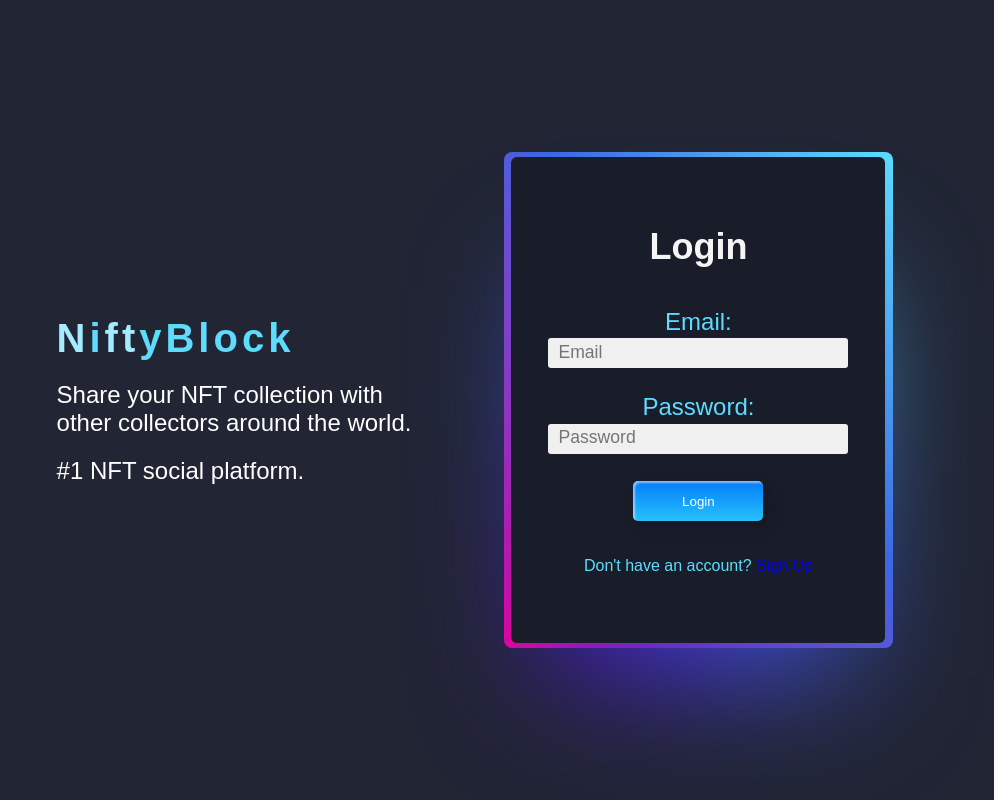
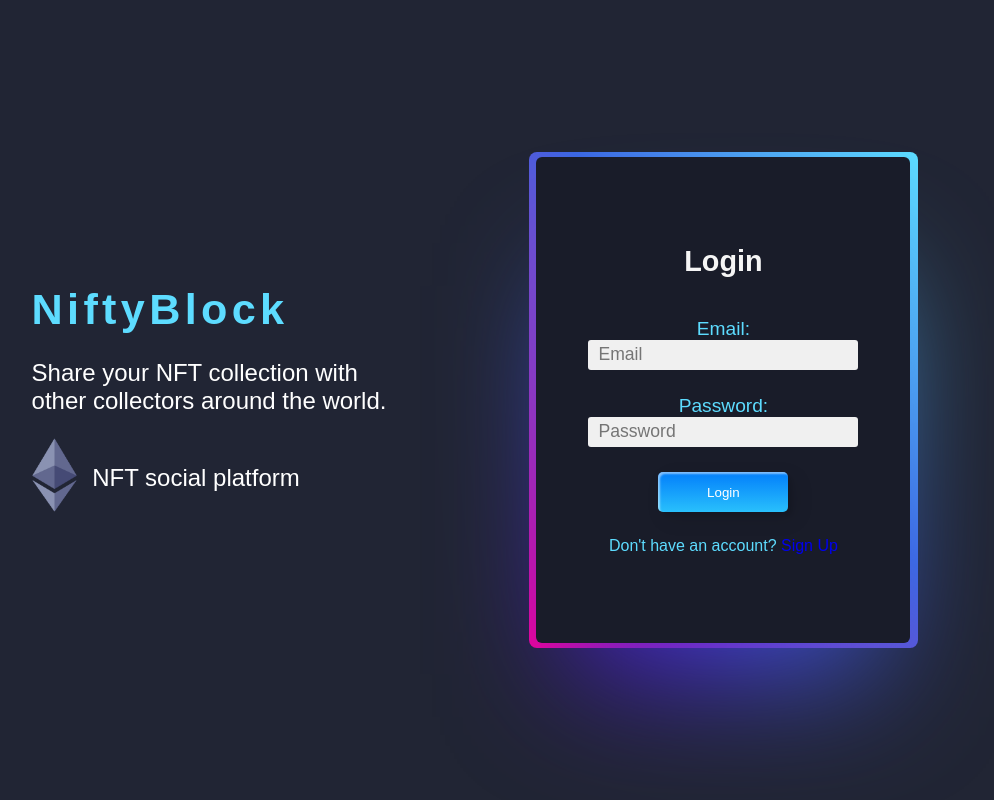
Before and after one commit to chrishorizon/nft_project, a Flask app: page / in a window 1280 px wide. Shown: the whole page, without its empty margins (169-1163 px from the left). Run offline with Flask 2, Linux system fonts and the light colour scheme.

Commit message:
added ethereum image

```diff
--- a/flask_app/static/css/style.css
+++ b/flask_app/static/css/style.css
@@ -12,7 +12,7 @@ h2{
 
 .font-color{
     color: #5ddcff;
-    font-size: 1.5rem;
+    font-size: 1.2rem;
 }
 
 .btn-signup{
@@ -30,7 +30,7 @@ h2{
 
 .form-control{
   height: 30px;
-  width: 300px;
+  width: 270px;
   margin-bottom: 25px;
   border-radius: 3px;
   background-color: rgb(240, 240, 240);
@@ -44,27 +44,34 @@ h2{
 .no-account{
   font-size: 1rem;
   color: #5ddcff;
-  margin-top: 50px;
+  margin-top: 40px;
 }
 
 .nft-title{
-  font-size: 2.5rem;
+  font-size: 2.7rem;
   color: #5ddcff;
   letter-spacing: .1em;
 }
 
-.nft-color{
-  color: #a4ebff;
-}
-
 .nft-desc{
   color: white;
-  margin-top: 20px;
+  margin-top: 25px;
   font-size: 1.5rem;
 }
 
+.eth-platform{
+  display: flex;
+  align-items: center;
+}
+
+.eth-logo{
+  height: 80px;
+  margin-top: 20px;
+  margin-right: 15px;
+}
+
 .title-card{
-  margin-right: 100px;
+  margin-right: 150px;
 }
 
 body {
@@ -100,7 +107,7 @@ body {
     align-items: center;
     text-align: center;
     display: flex;
-    font-size: 1.5em;
+    font-size: 1.2rem;
     color: rgb(88 199 250 / 0%);
 }
 
--- a/flask_app/templates/index.html
+++ b/flask_app/templates/index.html
@@ -5,21 +5,23 @@
     <meta http-equiv="X-UA-Compatible" content="IE=edge">
     <meta name="viewport" content="width=device-width, initial-scale=1.0">
     <link rel="stylesheet" type="text/css" href="{{ url_for('static', filename='css/style.css') }}">
-    <!-- <link href="https://cdn.jsdelivr.net/npm/bootstrap@5.1.0/dist/css/bootstrap.min.css" rel="stylesheet" integrity="sha384-KyZXEAg3QhqLMpG8r+8fhAXLRk2vvoC2f3B09zVXn8CA5QIVfZOJ3BCsw2P0p/We" crossorigin="anonymous"> -->
     <title>NFT Project / Login Page</title>
 </head>
 <body>
     <div class="title-card">
-        <h2 class="nft-title"><span class="nft-color">N</span>i<span class="nft-color">ft</span>yBlock</h2>
+        <h2 class="nft-title">NiftyBlock</h2>
         <p class="nft-desc">Share your NFT collection with <br>other collectors around the world.</p>
-        <p class="nft-desc">#1 NFT social platform.</p>
+        <div class="eth-platform">
+            <img class="eth-logo" src="static\img\eth.png" alt="Ethereum Logo">
+            <p class="nft-desc">NFT social platform</p>
+        </div>
     </div>
     <div class="card">
         <form action="/login" method="post">
             <h2>Login</h2>
             <div class="email-form">
                 <label for="email" class="font-color">Email:</label>
-                <div class="form-group">
+                <div>
                     <input placeholder="Email" type="text" name="email" class="form-control">
                 </div>
             </div>
@@ -32,7 +34,7 @@
             {% endwith %}
             <div class="password-form">
                 <label for="password" class="font-color">Password:</label>
-                <div class="form-group">
+                <div>
                     <input placeholder="Password" type="password" name="password" class="form-control">
                 </div>
             </div>
```
Also changed, not shown: flask_app/static/img/eth.png (added).
